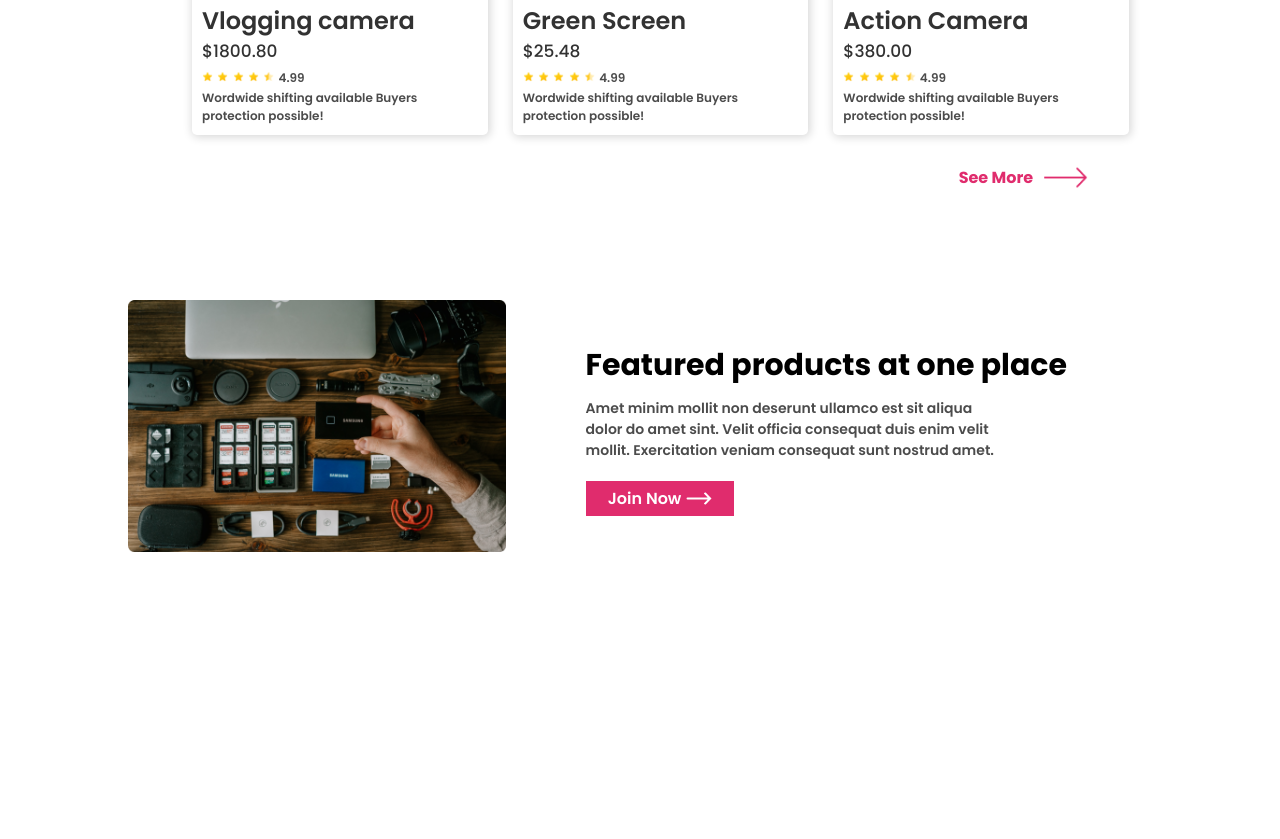
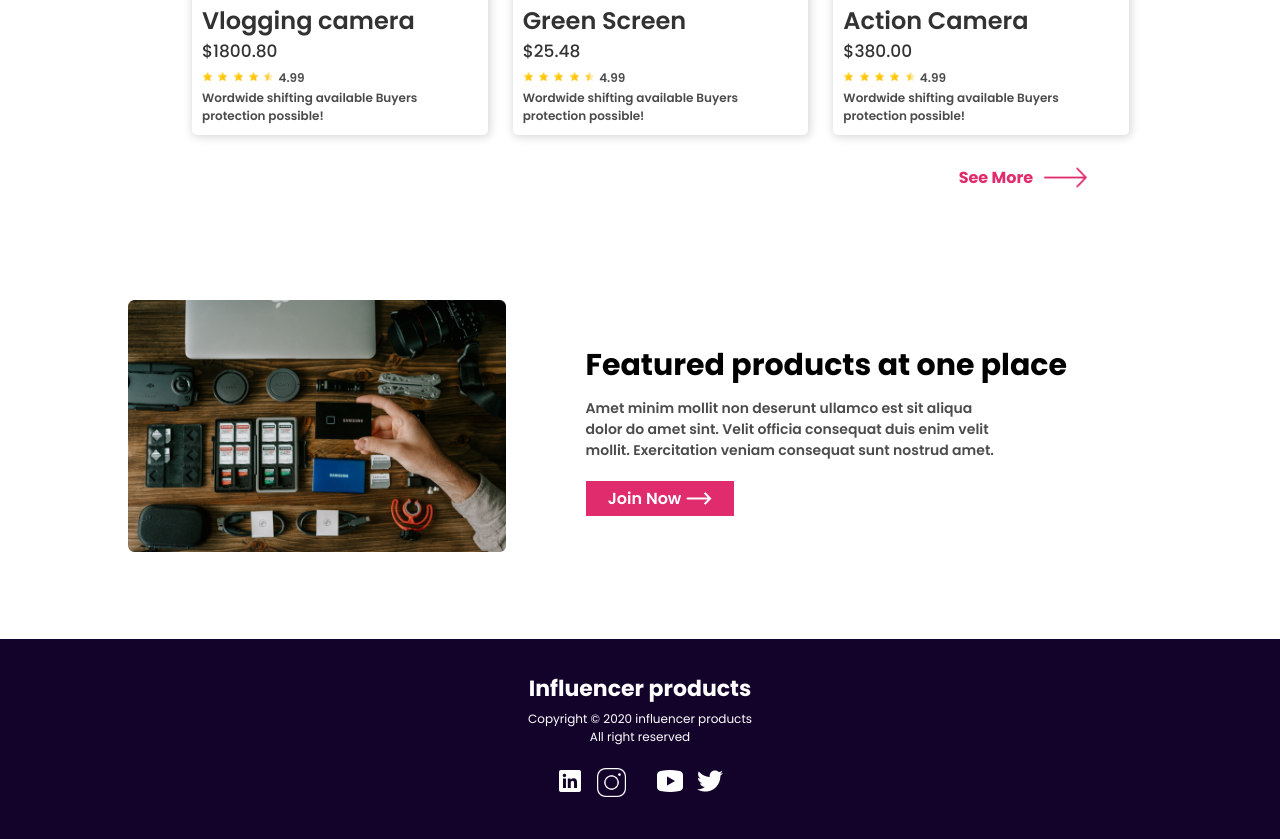
Before and after one commit to imamhossenbu/influencer-website, a plain HTML site: page index.html in a window 1280 px wide. Shown: the part 1988-2827 px from the top of the page. Before the commit the page ends 2627 px from the top, so only its background shows below. Drawn offline with Linux system fonts and the light colour scheme.

Commit message:
add footer

```diff
--- a/index.html
+++ b/index.html
@@ -202,5 +202,24 @@
         <button>Join Now <img src="./logos/icon3.png" alt=""></button>
     </div>
 </section>
+<footer>
+    <h1>Influencer products</h1>
+    <p>Copyright &copy 2020 influencer products</p>
+    <p>All right reserved</p>
+ <div class="footer-img">
+   <div class="foot-img">
+    <img src="./logos/linkedin.png" alt="">
+   </div>
+    <div class="foot-img">
+     <img id="insta" src="./logos/instagram.png" alt="">
+    </div>
+    <div class="foot-img">
+    <img src="./logos/youtube.png" alt="">
+    </div>
+    <div class="foot-img">
+    <img src="./logos/twitter.png" alt="">
+    </div>
+</div>
+</footer>
 </body>
 </html>
--- a/styles/footer.css
+++ b/styles/footer.css
@@ -0,0 +1,25 @@
+footer{
+    display: flex;
+    justify-content: center;
+    align-items: center;
+    flex-direction: column;
+    background-color: rgb(19, 3, 43);
+    color: white;
+    height: 200px;
+}
+footer h1{
+    font-size: 22px;
+    padding-bottom: 5px;
+}
+footer p{
+    font-size: 12px;
+    padding-bottom: 5Spx;
+}
+.footer-img{
+    display: flex;
+    gap: 10px;
+    margin-top: 20px;
+}
+#insta{
+    width: 65%;
+}
```
Also changed, not shown: logos/instagram (2).png (added), logos/instagram.png (added), logos/linkedin.png (added), logos/twitter.png (added), logos/youtube.png (added).
